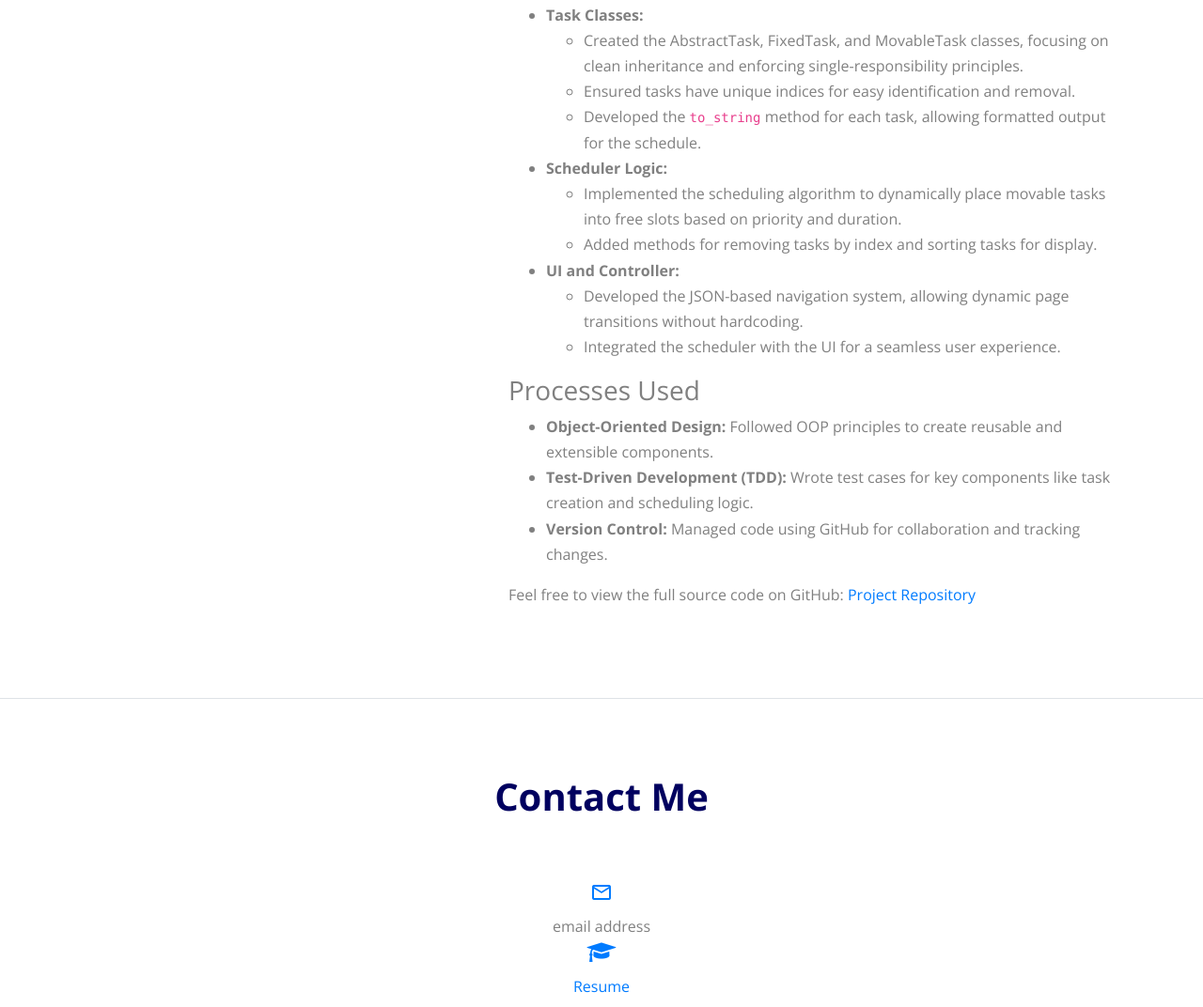
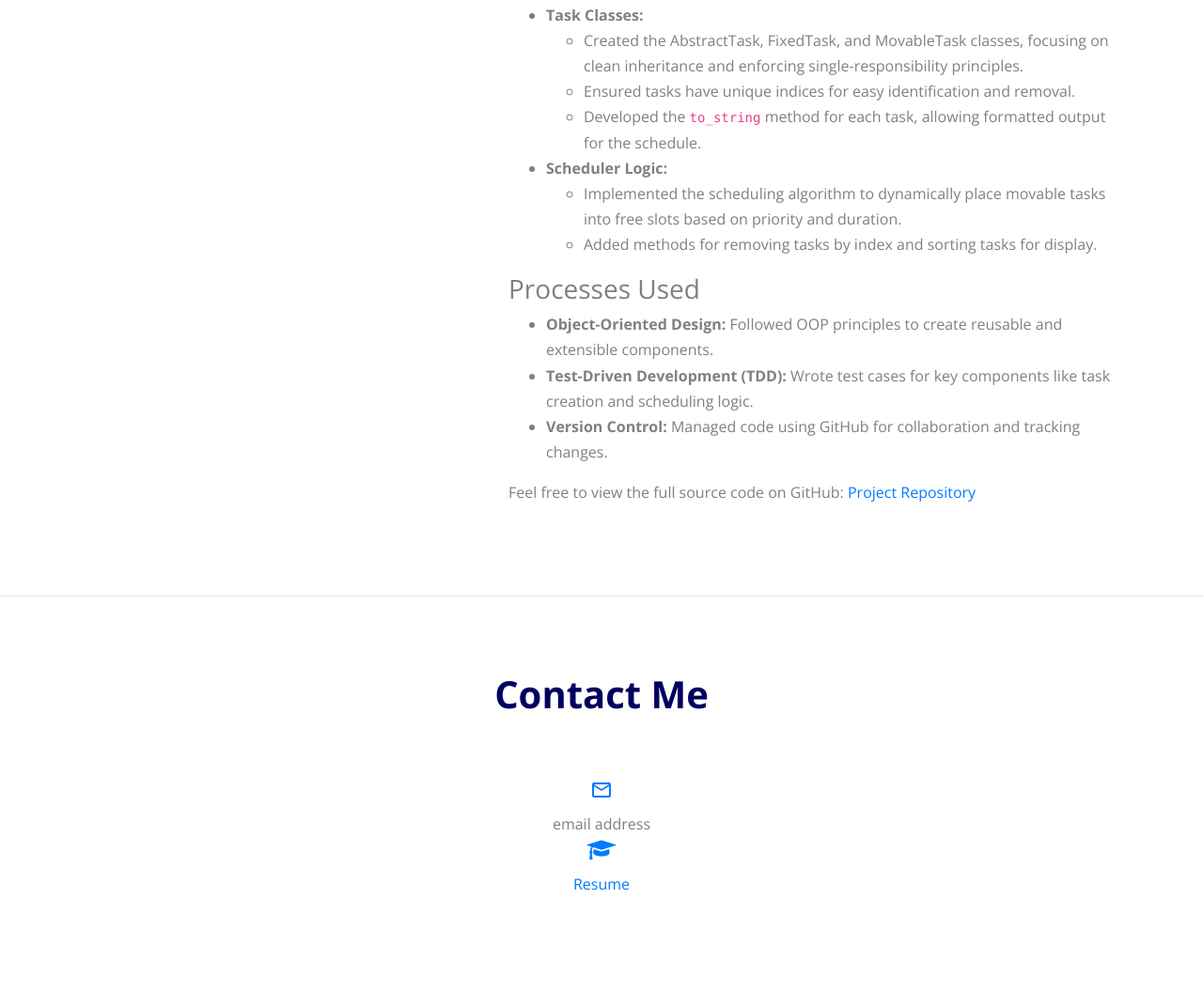
Before and after one commit to kyleabayaa/kyleabayaa.github.io, a plain HTML site: page index.html in a window 1280 px wide. Shown: the part 2244-3316 px from the top of the page at 94% size. Drawn offline with nearby package versions, Linux system fonts and the light colour scheme; a script that the page names is missing; files whose address does not match are found by name.

Commit message:
removed a section of text

```diff
--- a/index.html
+++ b/index.html
@@ -201,12 +201,6 @@
                     <li>Added methods for removing tasks by index and sorting tasks for display.</li>
                   </ul>
                 </li>
-                <li><strong>UI and Controller:</strong>
-                  <ul>
-                    <li>Developed the JSON-based navigation system, allowing dynamic page transitions without hardcoding.</li>
-                    <li>Integrated the scheduler with the UI for a seamless user experience.</li>
-                  </ul>
-                </li>
               </ul>
 
               <!-- Processes Used -->
```
